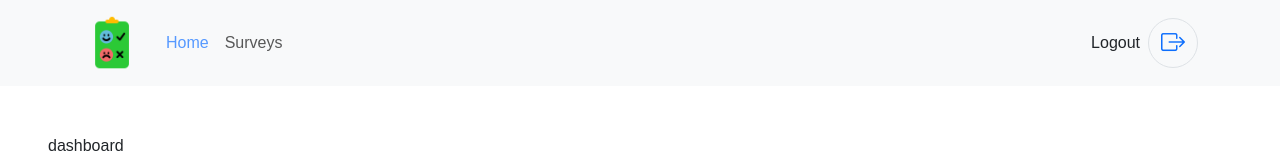
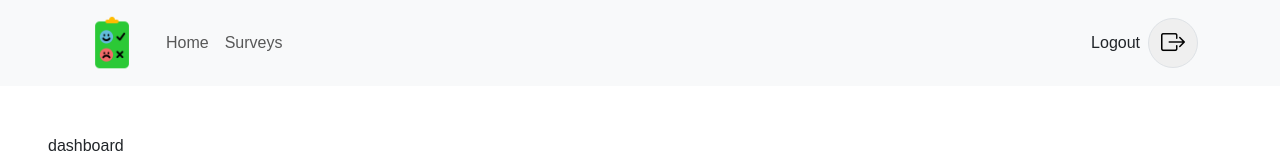
Before and after one commit to daljeetsingh9911/laravel_react_survey, a React (Vite) app in the folder frontend/: page /dashboard/home in a window 1280 px wide. Shown: the top 160 px of the page. Built offline with nearby package versions, Linux system fonts and the light colour scheme; no server answers; sample sign-in values are in the browser's storage.

Commit message:
Logout changes

```diff
--- a/frontend/src/components/header.tsx
+++ b/frontend/src/components/header.tsx
@@ -4,13 +4,15 @@ import Navbar from 'react-bootstrap/Navbar';
 import Logo from '../assets/survey.png';
 import { Link, NavLink } from 'react-router-dom';
 import axiosClient from '../utils/axiosClient';
-import { useContext } from 'react';
-import { MyContext, removeLocalStorageData } from '../context/surveyContext';
+import { removeLocalStorageData } from '../context/surveyContext';
+import { useState } from 'react';
+import { ShowSuceessMessage } from '../utils/SweetAlert';
+import { Spinner } from 'react-bootstrap';
 
 
 const ResponsiveAppBar = () => {
+  const [loading,setLoading] = useState<boolean>(false);
 
-  const {} = useContext(MyContext);
   const returnActiveClass = ({ isActive }: any) => {
     return isActive
       ? "nav-link active"
@@ -18,13 +20,15 @@ const ResponsiveAppBar = () => {
   }
 
   const logout = () =>{
+    setLoading(true);
     axiosClient.post('logout').then((resp)=>{
       if(resp.data.success){
          removeLocalStorageData();
+         ShowSuceessMessage('See you soon!')
       }
     }).catch((err) =>{
         removeLocalStorageData();
-    })
+  }).finally(() => {setLoading(false);})
   }
 
 
@@ -32,22 +36,22 @@ const ResponsiveAppBar = () => {
     <Navbar expand="lg" className="bg-body-tertiary">
       <Container>
         <Navbar.Brand>
-          <Link className='nav-link ' to={'/dashboard/home'}>
+          <Link className='nav-link ' to={'/home'}>
             <img src={Logo} alt='Logo' height={60} />
           </Link>
         </Navbar.Brand>
         <Navbar.Toggle aria-controls="basic-navbar-nav" />
         <Navbar.Collapse id="basic-navbar-nav">
           <Nav className="me-auto">
-            <NavLink className={returnActiveClass} to={'/dashboard/home'}>Home</NavLink>
-            <NavLink className={returnActiveClass} to={'/dashboard/surveys'}>Surveys</NavLink>
+            <NavLink className={returnActiveClass} to={'/home'}>Home</NavLink>
+            <NavLink className={returnActiveClass} to={'/surveys'}>Surveys</NavLink>
           </Nav>
         </Navbar.Collapse>
         <Navbar.Collapse className="justify-content-end gap-2" >
           Logout
-          <a onClick={logout} role="button" className='border border-1 rounded-circle bg-default flex justify-content-center align-items-center fs-4 ' style={{ height:'50px',width:'50px'}} >
-             <i className="bi bi-box-arrow-right"></i>
-          </a>
+          <button disabled={loading} onClick={logout} role="button" className='border border-1 rounded-circle bg-default flex justify-content-center align-items-center fs-4 ' style={{ height:'50px',width:'50px'}} >
+            {loading?<Spinner/>:(<i className="bi bi-box-arrow-right"></i>)}
+          </button>
         </Navbar.Collapse>
       </Container>
     </Navbar>
```
